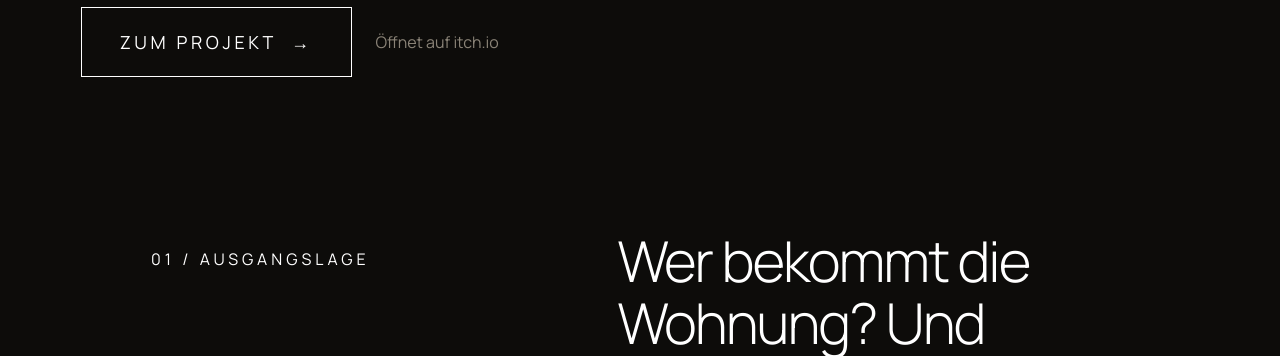
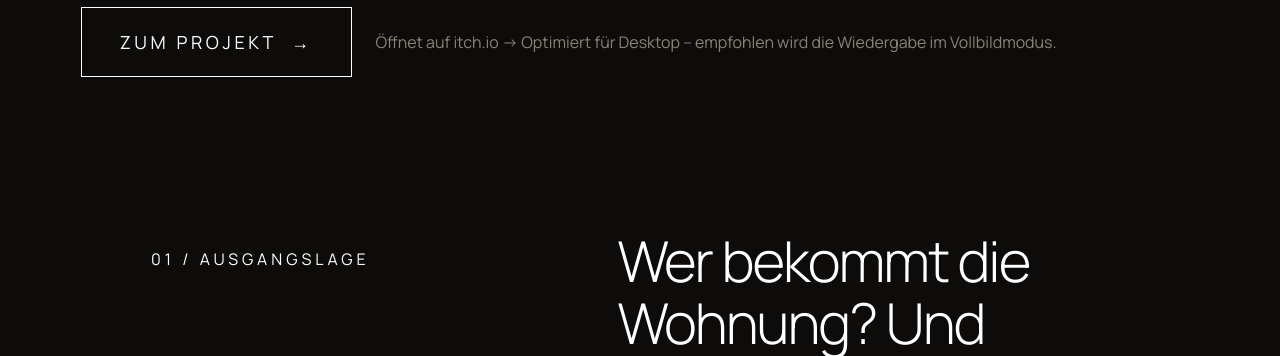
Before and after one commit to krma1075/Portfolio, a plain HTML site: page project1.html in a window 1280 px wide. Shown: the part 744-1100 px from the top of the page. Drawn offline with Linux system fonts and the light colour scheme.

Commit message:
comment added

```diff
--- a/project1.html
+++ b/project1.html
@@ -45,7 +45,7 @@
     <a class="case-cta" href="https://marakft.itch.io/derpreisdeswohnens" target="_blank" rel="noopener">
         Zum Projekt <span aria-hidden="true">→</span>
     </a>
-    <span class="case-play-note">Öffnet auf itch.io</span>
+    <span class="case-play-note">Öffnet auf itch.io -> Optimiert für Desktop – empfohlen wird die Wiedergabe im Vollbildmodus.</span>
 </div>
 
 
```
